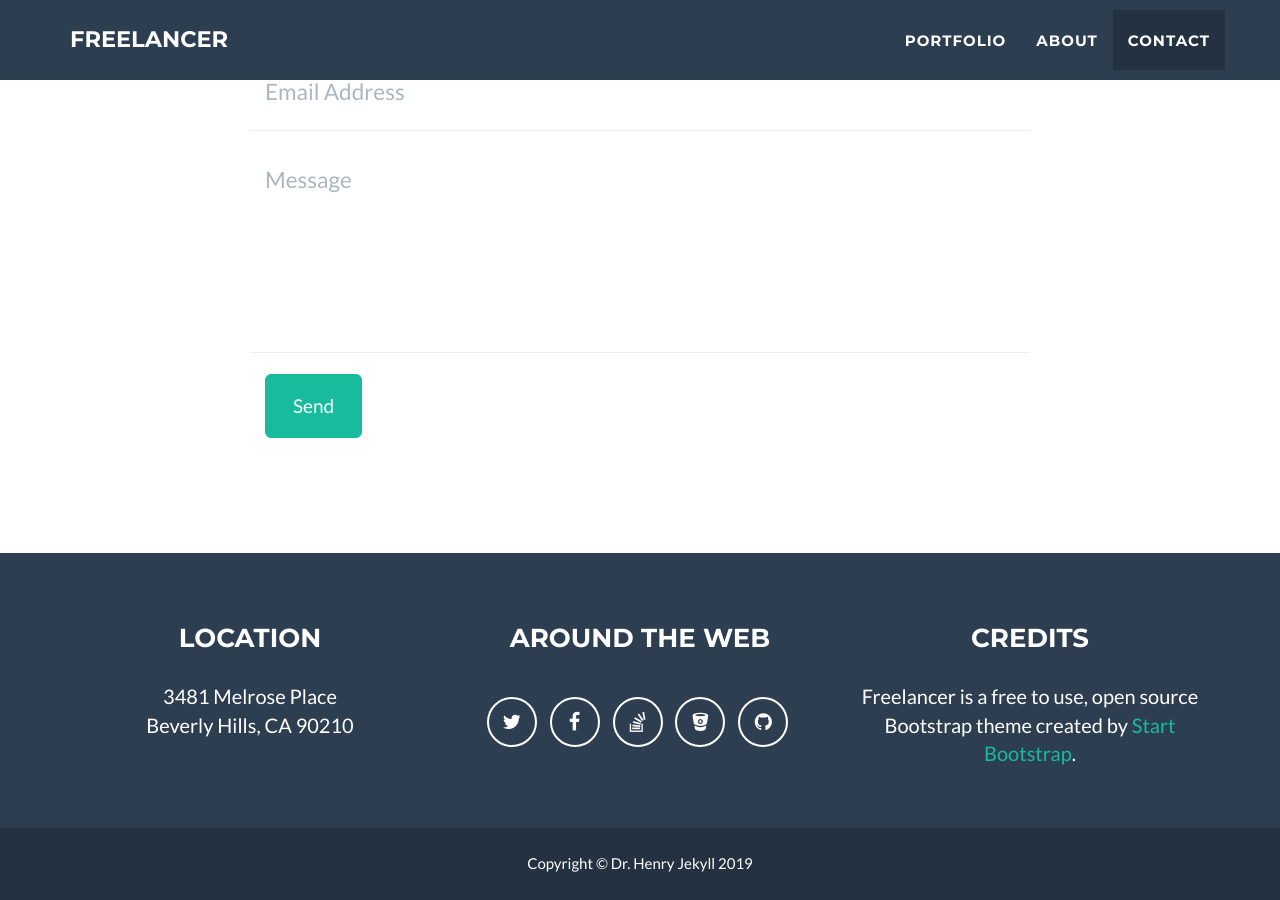
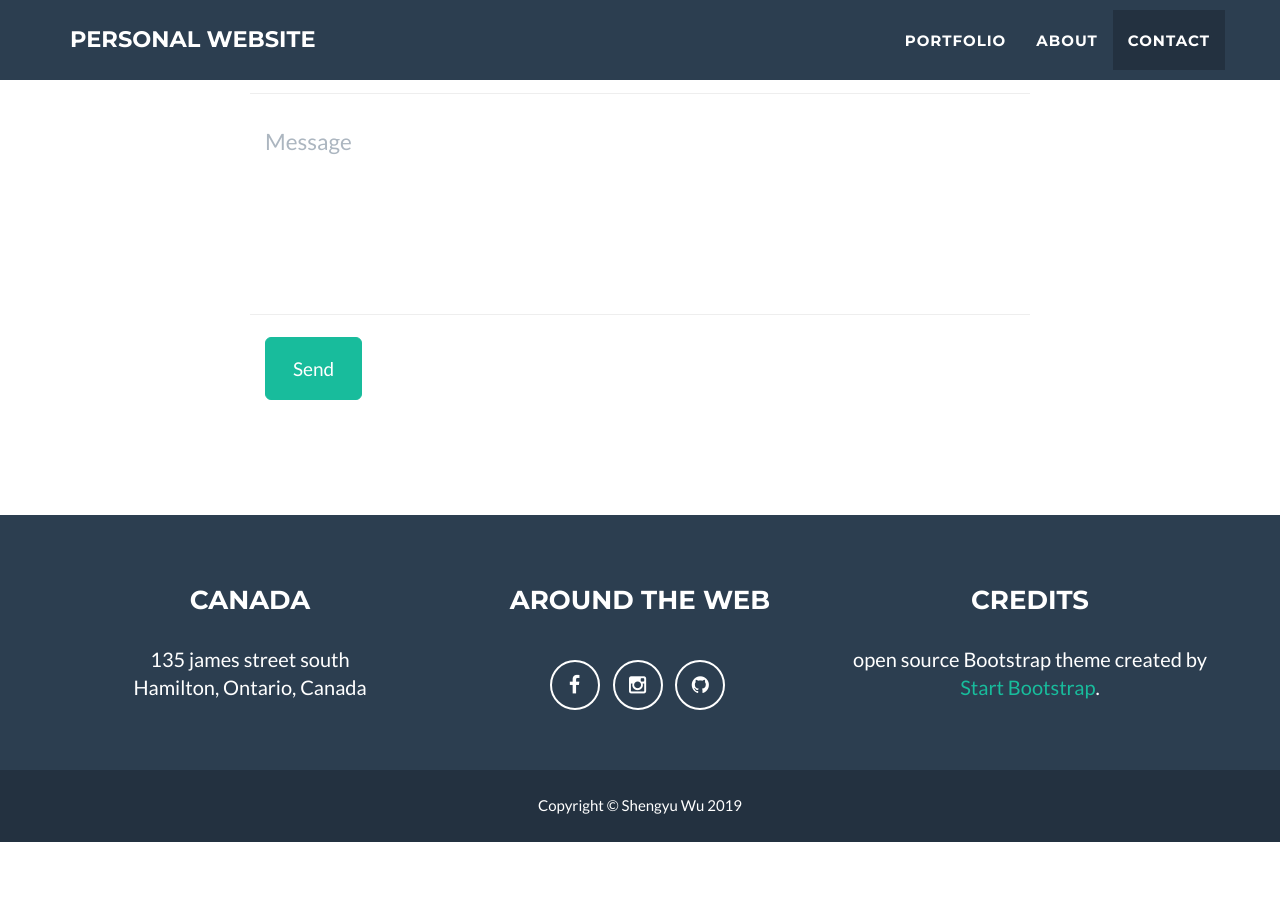
Before and after one commit to StellaSW/StellaSW.github.io, a Jekyll site: the page built from index.html, in a window 1280 px wide and 900 px high, scrolled down 2485 px. Built offline with Jekyll 4.4.1, drawn with Linux system fonts in a browser that asks for light colours; after the commit the page ends 3327 px from its top, so only the background shows below that; some of the changed text lies outside the part shown.

Commit message:
Update _config.yml

```diff
--- a/_config.yml
+++ b/_config.yml
@@ -1,17 +1,8 @@
 # Site settings
-title: Freelancer
-email: your-email@domain.com
-url: https://example.github.io
-description: "Write an awesome description for your new site here. You can edit this line in _config.yml. It will appear in your document head meta (for Google search results) and in your feed.xml site description."
-keywords: "your keywords, separated by commas"
-skills: "Web Developer - Graphic Artist - User Experience Designer"
-meta_author: LastName FirstName
-
-# Google webmaster tools
-google_verify:
-
-# https://ssl.bing.com/webmaster/configure/verify/ownership Option 2 content= goes here
-bing_verify:
+title: personal website
+email: wushengyu222@gmail.com
+url: https://stellasw.github.io
+description: "personal website based on jekyll theme."
 
 # Contact form:
 # - static : pass through formspree.io to validate email sending
@@ -19,9 +10,6 @@ bing_verify:
 # - comment the line below if you want to stick with the default PHP contact form
 contact: static
 
-# If you use disqus you need disqus shortname
-# https://help.disqus.com/customer/portal/articles/466208
-disqus_shortname: myshortname
 
 # Color settings (hex-codes without the leading hash-tag)
 color:
@@ -32,31 +20,27 @@ color:
 
 # Footer settings
 footer:
-  copyright: Dr. Henry Jekyll
-  location: Location
+  copyright: Shengyu Wu
+  location: Canada
   social: Around the Web
   credits: Credits
 
 # Social networks usernames (many more available: google-plus, flickr, dribbble, pinterest, instagram, tumblr, linkedin, etc.)
 social:
-  - title: twitter
-    url: http://twitter.com/jekyllrb
   - title: facebook
-    url:
-  - title: stack-overflow
-    url: http://stackoverflow.com/questions/tagged/jekyll
-  - title: bitbucket
-    url: http://bitbucket.org/jekyll
+    url: https://www.facebook.com/shengyu.wu.52
+  - title: instagram
+    url: https://www.instagram.com/stellaaaawu/
   - title: github
-    url: http://github.com/jekyll
+    url: http://github.com/StellaSW
 
 # Postal address (add as many lines as necessary)
 address:
-  - line: 3481 Melrose Place
-  - line: Beverly Hills, CA 90210
+  - line: 135 james street south
+  - line: Hamilton, Ontario, Canada
 
 # Credits content
-credits: 'Freelancer is a free to use, open source Bootstrap theme created by <a href="http://startbootstrap.com">Start Bootstrap</a>.'
+credits: 'open source Bootstrap theme created by <a href="http://startbootstrap.com">Start Bootstrap</a>.'
 
 # Build settings
 markdown: kramdown
```
